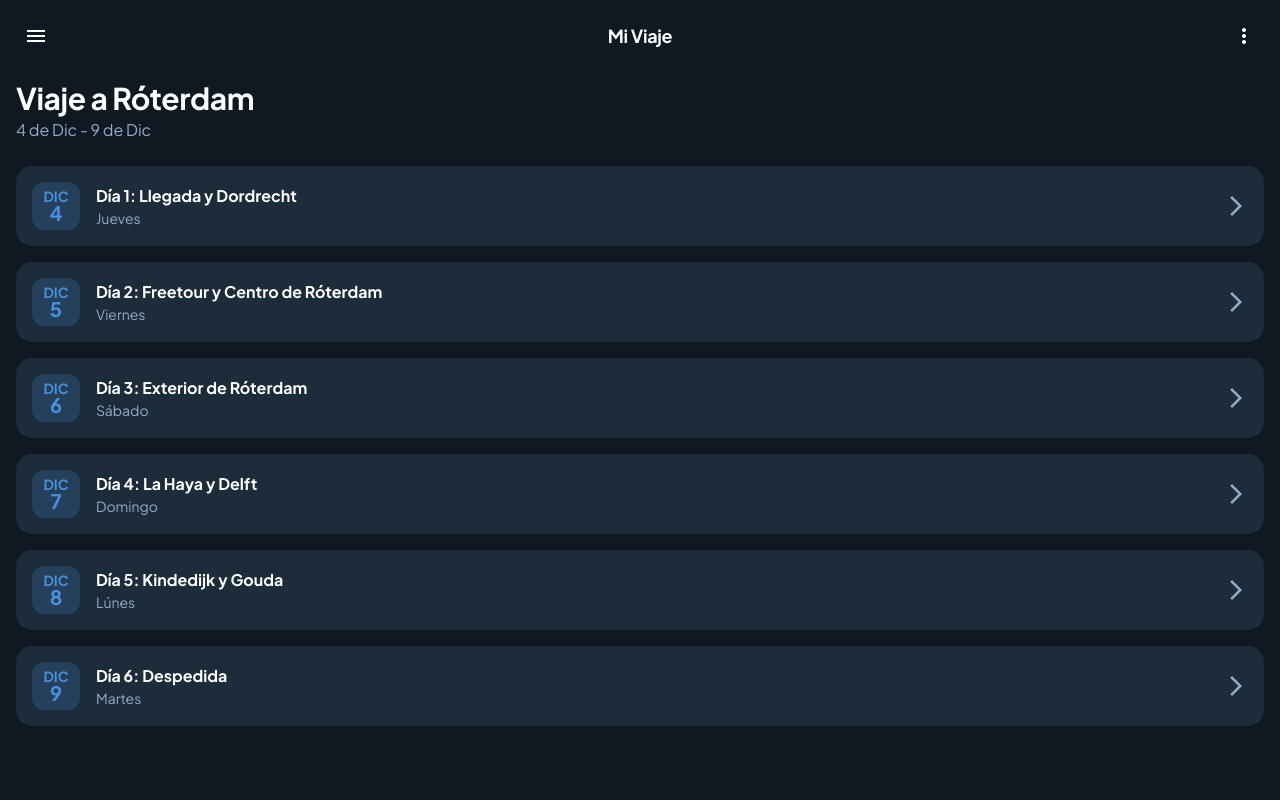
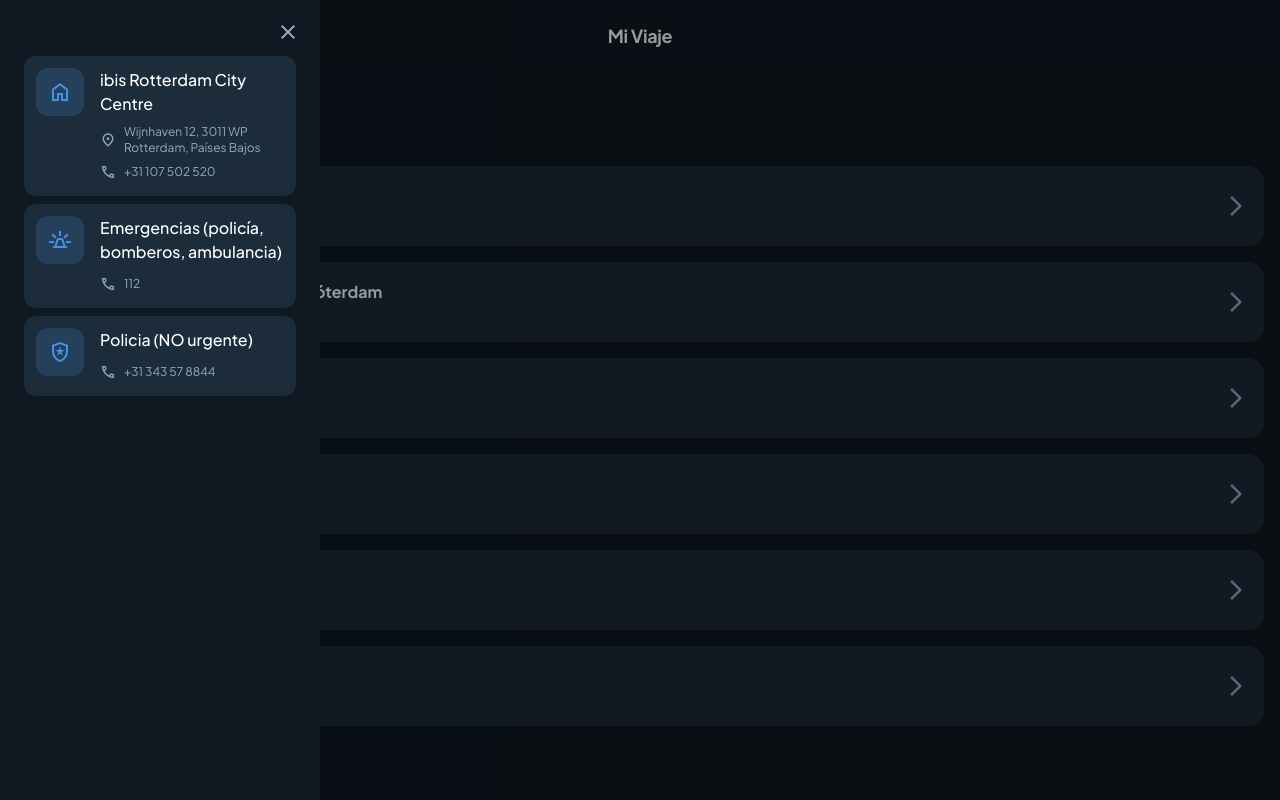
Before and after one commit to Metehojorito/visit-rotterdam, a plain HTML site: page menu.html in a window 1280 px wide. Both pictures are taken after a click on the button "menu". Drawn offline with nearby package versions, Linux system fonts and the light colour scheme.

Commit message:
añadido sidebar con telefonos de interes

```diff
--- a/menu.html
+++ b/menu.html
@@ -44,9 +44,103 @@
 		  padding: 0;
 		  overflow: hidden;
 		}
+
+		#drawer {
+			pointer-events: none;          /* no bloquea nada cuando está cerrado */
+		  }
+
+		  #overlay {
+			opacity: 0;
+			transition: opacity 0.25s ease;
+			/* overlay ocupa todo el espacio restante del flex, ya lo hace por flex-1 */
+			pointer-events: none;          /* no recibir clicks cuando invisible */
+		  }
+
+		  /* Sidebar fuera de pantalla por la izquierda */
+		  #sidebar {
+			transform: translateX(-100%);
+			transition: transform 0.28s cubic-bezier(.2,.9,.2,1);
+			/* si quieres que el aside esté encima del overlay puedes asegurar z-index
+			   (por ejemplo z-index: 50) pero aquí #drawer ya tiene z-40 y aside está antes del overlay */
+		  }
+
+		  /* ESTADO ABIERTO */
+		  #drawer.open {
+			pointer-events: auto;          /* ahora el wrapper sí acepta clicks */
+		  }
+
+		  #drawer.open #overlay {
+			opacity: 1;
+			pointer-events: auto;          /* overlay recibe clics para cerrarlo */
+		  }
+
+		  #drawer.open #sidebar {
+			transform: translateX(0);
+		  }
 		</style>
 	</head>
 	<body class="font-display bg-background-light dark:bg-background-dark">
+		<div id="drawer" class="fixed inset-0 z-40 flex">
+			<aside id="sidebar" class="relative flex w-80 flex-col bg-background-light p-6 dark:bg-background-dark">
+				<button id="btnClose" class="absolute right-4 top-4 flex size-8 items-center justify-center rounded-full text-text-light-secondary hover:bg-black/10 dark:text-text-dark-secondary dark:hover:bg-white/10">
+					<span class="material-symbols-outlined text-2xl">close</span>
+				</button>
+				<nav class="flex flex-col gap-2 mt-8">
+					<div class="flex min-h-[72px] cursor-pointer items-start gap-4 rounded-lg bg-card-light p-3 shadow-sm dark:bg-card-dark item-daily">
+						<div class="flex size-12 shrink-0 items-center justify-center rounded-lg bg-primary/20 text-primary">
+							<span class="material-symbols-outlined text-2xl">home</span>
+						</div>
+						<div class="flex flex-1 flex-col justify-center">
+							<p class="font-medium leading-normal text-text-light-primary dark:text-text-dark-primary">ibis Rotterdam City Centre</p>
+							<p class="text-sm font-normal leading-normal text-text-light-secondary dark:text-text-dark-secondary"></p>
+							<div class="mt-2 flex flex-col gap-1">
+								<div class="flex items-center gap-2">
+									<span class="material-symbols-outlined text-base text-text-light-secondary dark:text-text-dark-secondary">location_on</span>
+									<p class="text-xs text-text-light-secondary dark:text-text-dark-secondary">Wijnhaven 12, 3011 WP Rotterdam, Países Bajos</p>
+								</div>
+								<div class="flex items-center gap-2">
+									<span class="material-symbols-outlined text-base text-text-light-secondary dark:text-text-dark-secondary">call</span>
+									<p class="text-xs text-text-light-secondary dark:text-text-dark-secondary">+31 107 502 520</p>
+								</div>
+							</div>
+						</div>
+					</div>
+
+					<div class="flex min-h-[72px] cursor-pointer items-start gap-4 rounded-lg bg-card-light p-3 shadow-sm dark:bg-card-dark item-daily">
+						<div class="flex size-12 shrink-0 items-center justify-center rounded-lg bg-primary/20 text-primary">
+							<span class="material-symbols-outlined text-2xl">e911_emergency</span>
+						</div>
+						<div class="flex flex-1 flex-col justify-center">
+							<p class="font-medium leading-normal text-text-light-primary dark:text-text-dark-primary">Emergencias (policía, bomberos, ambulancia)</p>
+							<p class="text-sm font-normal leading-normal text-text-light-secondary dark:text-text-dark-secondary"></p>
+							<div class="mt-2 flex flex-col gap-1">
+								<div class="flex items-center gap-2">
+									<span class="material-symbols-outlined text-base text-text-light-secondary dark:text-text-dark-secondary">call</span>
+									<p class="text-xs text-text-light-secondary dark:text-text-dark-secondary">112</p>
+								</div>
+							</div>
+						</div>
+					</div>
+
+					<div class="flex min-h-[72px] cursor-pointer items-start gap-4 rounded-lg bg-card-light p-3 shadow-sm dark:bg-card-dark item-daily">
+						<div class="flex size-12 shrink-0 items-center justify-center rounded-lg bg-primary/20 text-primary">
+							<span class="material-symbols-outlined text-2xl">local_police</span>
+						</div>
+						<div class="flex flex-1 flex-col justify-center">
+							<p class="font-medium leading-normal text-text-light-primary dark:text-text-dark-primary">Policia (NO urgente)</p>
+							<p class="text-sm font-normal leading-normal text-text-light-secondary dark:text-text-dark-secondary"></p>
+							<div class="mt-2 flex flex-col gap-1">
+								<div class="flex items-center gap-2">
+									<span class="material-symbols-outlined text-base text-text-light-secondary dark:text-text-dark-secondary">call</span>
+									<p class="text-xs text-text-light-secondary dark:text-text-dark-secondary">+31 343 57 8844</p>
+								</div>
+							</div>
+						</div>
+					</div>
+				</nav>
+			</aside>
+			<div id="overlay" class="flex-1 bg-black/40"></div>
+		</div>
 		<div class="relative flex h-screen w-full flex-col">
 			<header class="sticky top-0 z-10 flex items-center justify-between bg-background-light/80 p-4 pb-2 backdrop-blur-sm dark:bg-background-dark/80">
 				<button id="btnMenu" class="flex size-10 shrink-0 cursor-pointer items-center justify-center rounded-full text-text-light-primary dark:text-text-dark-primary">
@@ -54,7 +148,7 @@
 				</button>
 				<h1 class="text-lg font-bold leading-tight tracking-[-0.015em] text-text-light-primary dark:text-text-dark-primary">Mi Viaje</h1>
 				<button class="flex size-10 shrink-0 cursor-pointer items-center justify-center rounded-full text-text-light-primary dark:text-text-dark-primary">
-					<span class="material-symbols-outlined text-2xl">more_vert</span>
+					<span class="material-symbols-outlined text-2xl"></span>
 				</button>
 			</header>
 			<main class="flex-1 overflow-y-auto p-4">
@@ -163,6 +257,46 @@
 		document.getElementById("btnDay6").addEventListener("click", function () {
 			window.location.href = "dia6.html";
 		});
+
+		</script>
+		<script>
+		  (function(){
+			const btnMenu = document.getElementById('btnMenu');
+			const drawer = document.getElementById('drawer');
+			const btnClose = document.getElementById('btnClose');
+			const overlay = document.getElementById('overlay');
+
+			function openDrawer() {
+			  drawer.classList.add('open');
+			  // opcional: fijar focus para accesibilidad
+			  btnClose.focus();
+			}
+			function closeDrawer() {
+			  drawer.classList.remove('open');
+			  btnMenu.focus();
+			}
+
+			btnMenu.addEventListener('click', function(e){
+			  e.stopPropagation();
+			  openDrawer();
+			});
+
+			btnClose.addEventListener('click', function(e){
+			  e.stopPropagation();
+			  closeDrawer();
+			});
+
+			overlay.addEventListener('click', function() {
+			  closeDrawer();
+			});
+
+			// cerrar con Esc
+			document.addEventListener('keydown', function(e) {
+			  if (e.key === 'Escape' && drawer.classList.contains('open')) {
+				closeDrawer();
+			  }
+			});
+		  })();
 		</script>
 	</body>
 </html>
```
